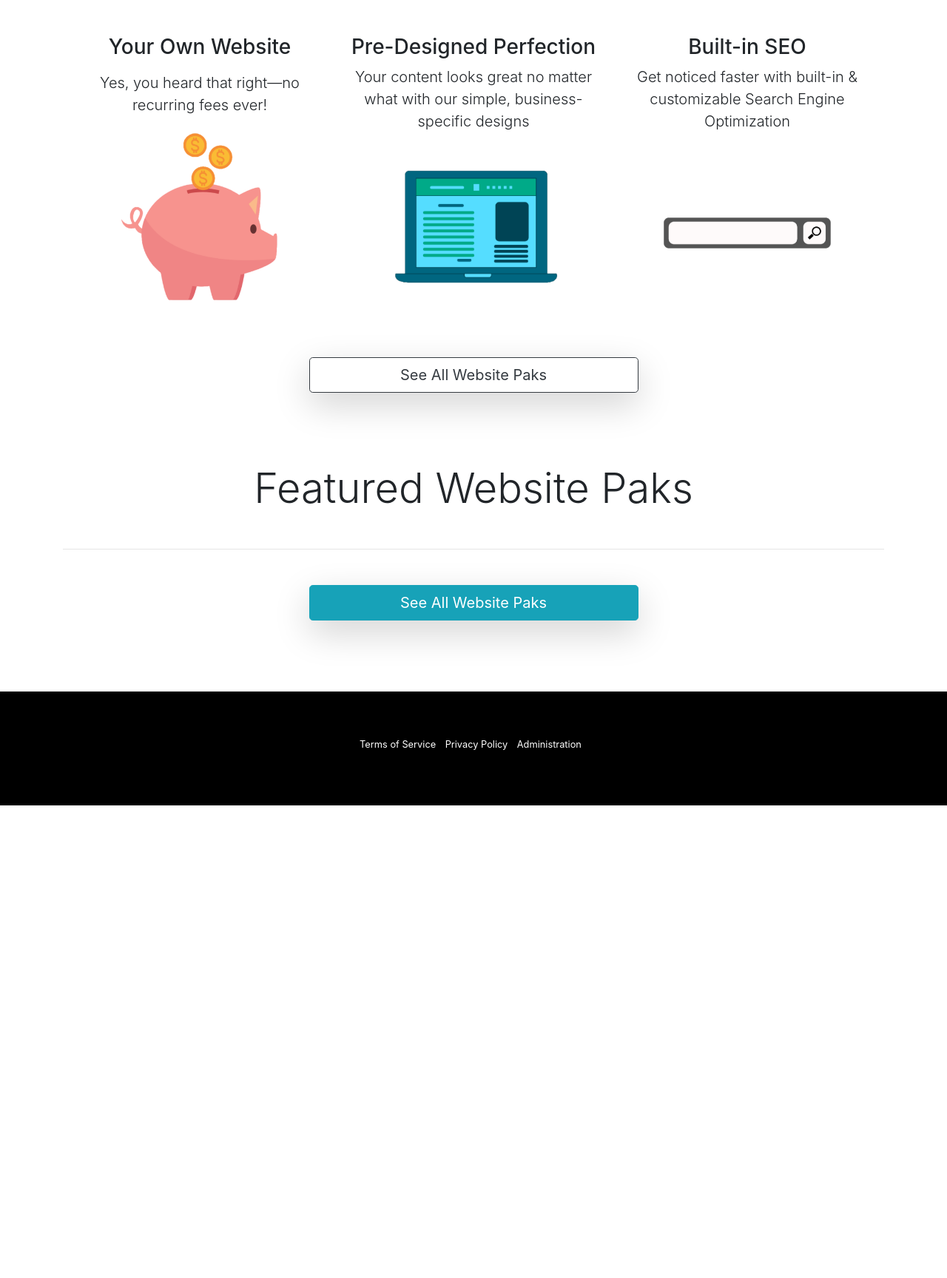
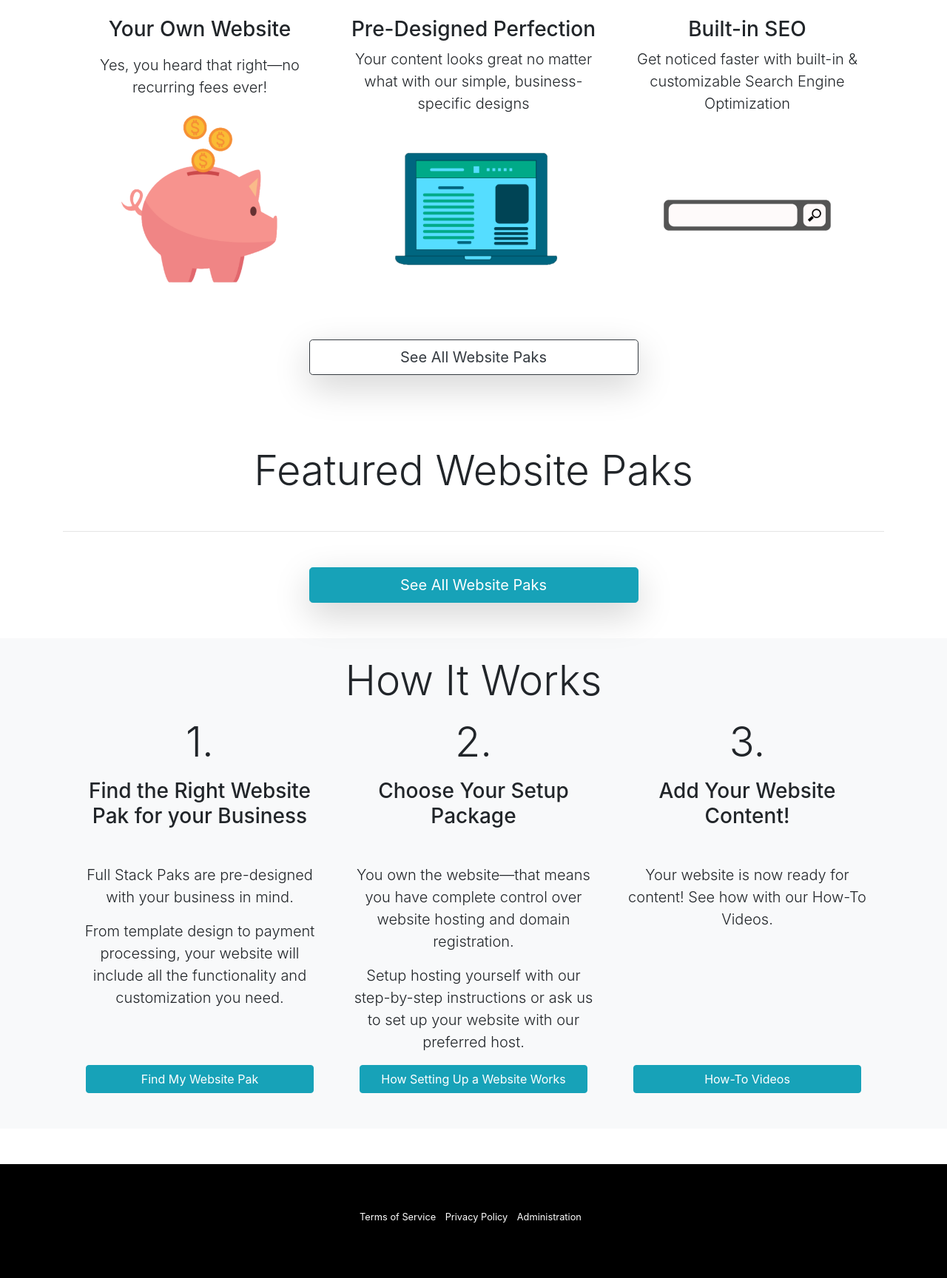
Before and after one commit to mia-k-monaghan/fsp_shop, a Django app: page / in a window 1280 px wide. Shown: the part 825-2553 px from the top of the page at 74% size. Before the commit the page ends 1914 px from the top, so only its background shows below. Run offline with Django 3.2, Linux system fonts and the light colour scheme; data that the repository does not hold is empty; some libraries are stand-ins or nearby versions.

Commit message:
how it works

```diff
--- a/templates/core/index.html
+++ b/templates/core/index.html
@@ -1,4 +1,4 @@
-product{% extends "base.html" %}
+{% extends "base.html" %}
 {% load static %}
 
 {% block meta_block %}
@@ -96,6 +96,31 @@ product{% extends "base.html" %}
       <a class="btn btn-block btn-info shadow-lg btn-lg" href="#" role="button">See All Website Paks</a>
     </div>
   </div>
+</div>
+<div class="bg-light">
+  <p class="display-4 text-center pt-4">How It Works</p>
+  <div class="row container mx-auto">
+    <div class="col-md-4 text-center mb-5 d-flex flex-column">
+      <p class="display-4">1.</p>
+      <p class="h3 mb-5">Find the Right Website Pak for your Business</p>
+      <p class="lead">Full Stack Paks are pre-designed with your business in mind.</p>
+      <p class="lead">From template design to payment processing, your website will include all the functionality and customization you need.</p>
+      <a class="btn btn-info mt-auto mx-3" href="#">Find My Website Pak</a>
+    </div>
+    <div class="col-md-4 text-center mb-5 d-flex flex-column">
+      <p class="display-4">2.</p>
+      <p class="h3 mb-5">Choose Your Setup Package</p>
+      <p class="lead">You own the website—that means you have complete control over website hosting and domain registration.</p>
+      <p class="lead">Setup hosting yourself with our step-by-step instructions or ask us to set up your website with our preferred host.</p>
+      <a class="btn btn-info mt-auto mx-3" href="#">How Setting Up a Website Works</a>
+    </div>
+    <div class="col-md-4 text-center mb-5 d-flex flex-column">
+      <p class="display-4">3.</p>
+      <p class="h3 mb-5">Add Your Website Content!</p>
+      <p class="lead">Your website is now ready for content! See how with our How-To Videos.</p>
+      <a class="btn btn-info mt-auto mx-3" href="#">How-To Videos</a>
+    </div>
+  </div>
 
 </div>
 
```
